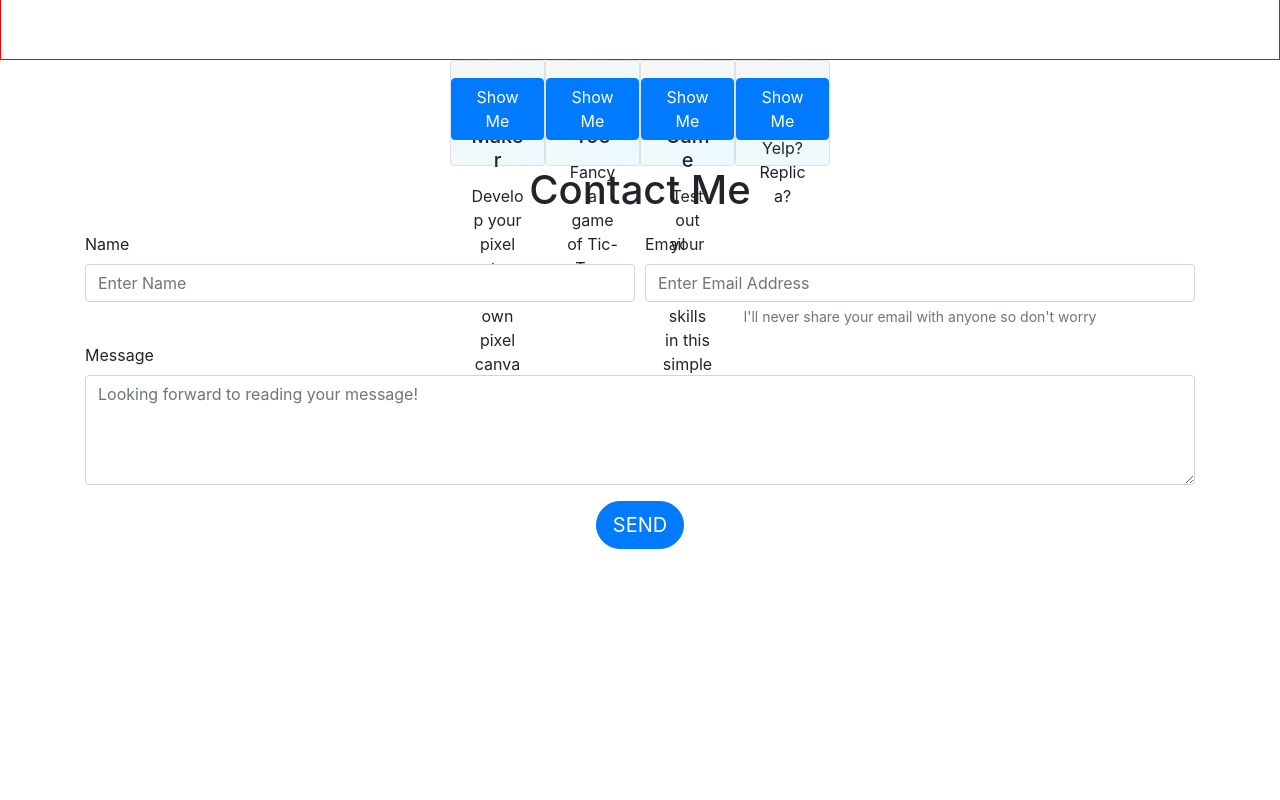
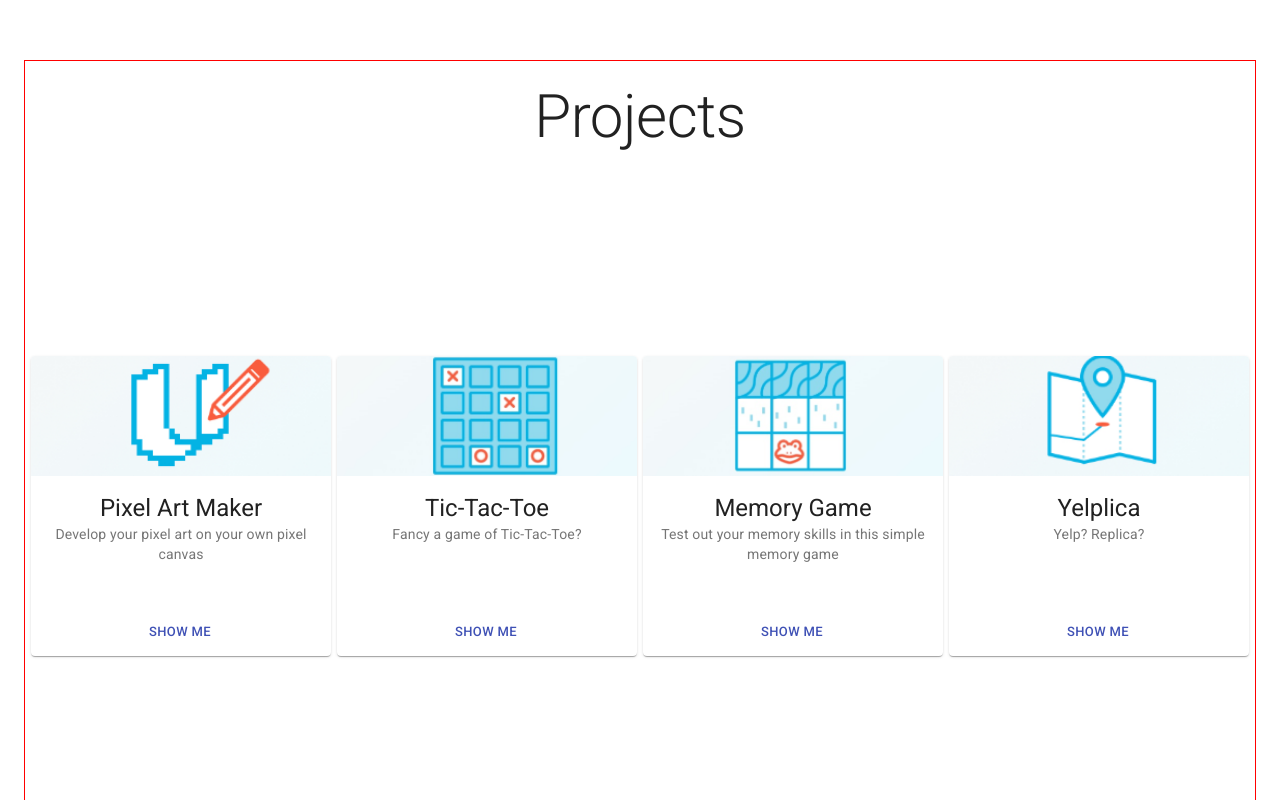
Before and after one commit to baoquandinh/baoquandinh.github.io, a React (Create React App) app in the folder baoquandinhportfolio/: page /projects in a window 1280 px wide. Shown: the part 740-1540 px from the top of the page. Before the commit the page ends 1289 px from the top, so only its background shows below. Built offline with nearby package versions, Linux system fonts and the light colour scheme.

Commit message:
Switched over to material-ui

```diff
--- a/baoquandinhportfolio/package.json
+++ b/baoquandinhportfolio/package.json
@@ -3,6 +3,8 @@
   "version": "0.1.0",
   "private": true,
   "dependencies": {
+    "@material-ui/core": "^4.11.4",
+    "@material-ui/icons": "^4.11.2",
     "@testing-library/jest-dom": "^5.12.0",
     "@testing-library/react": "^11.2.6",
     "@testing-library/user-event": "^12.8.3",
--- a/baoquandinhportfolio/public/index.html
+++ b/baoquandinhportfolio/public/index.html
@@ -24,6 +24,9 @@
       work correctly both with client-side routing and a non-root public URL.
       Learn how to configure a non-root public URL by running `npm run build`.
     -->
+
+    <!-- CSS Styles -->
+    <link rel="stylesheet" href="https://fonts.googleapis.com/css?family=Roboto:300,400,500,700&display=swap" />
     <title>React App</title>
   </head>
   <body>
--- a/baoquandinhportfolio/src/App.tsx
+++ b/baoquandinhportfolio/src/App.tsx
@@ -3,14 +3,17 @@ import { AboutMePage, SkillsPage, ProjectsPage, ContactMePage } from './pages/in
 import 'bootstrap/dist/css/bootstrap.min.css';
 import 'aos/dist/aos.css';
 import AOS from 'aos'
+import { Container } from '@material-ui/core';
 
 function App() {
   AOS.init()
   return (
     <div className="App">
-      <AboutMePage />
-      <ProjectsPage />
-      <ContactMePage />
+      <Container maxWidth={false}>
+        <AboutMePage />
+        <ProjectsPage />
+        <ContactMePage />
+      </Container>
     </div>
   );
 }
--- a/baoquandinhportfolio/src/components/Projects/ProjectCard.tsx
+++ b/baoquandinhportfolio/src/components/Projects/ProjectCard.tsx
@@ -1,9 +1,8 @@
 import { Component, Fragment } from 'react'
 import { IProject } from './models/Project'
-import 'bootstrap/dist/css/bootstrap.min.css';
 import '../../styles/ProjectCard.css'
 import '../../styles/Helper.css'
-import { Container, Row, Col, Button, Card, Modal } from 'react-bootstrap'
+import { Card, CardActionArea, CardActions, Button, CardMedia, CardContent, Typography } from '@material-ui/core';
 
 interface IProp {
     project: IProject;
@@ -43,15 +42,19 @@ export class ProjectCard extends Component<IProp, IState> {
 
     render() {
         const { project } = this.props
-        return <Card style={{ height: "100%" }}>
-            <Card.Img id={`${project.imageName}-image`} src={`${process.env.PUBLIC_URL}/images/${project.imageName}.png`} alt={`Image of ${project.imageName}`} style={{ height: "100%" }}></Card.Img>
-            <Card.ImgOverlay id={`${project.imageName}-image-overlay`} style={{paddingTop: '15px'}}>
-                <Card.Title>{project.name}</Card.Title>
-                <Card.Text>{project.description}</Card.Text>
-                <Card.Text style={{ position: "absolute", right: '0px', left: '0px', bottom: '25px' }}>
-                    <Button onClick={() => { this.handleClick(project.projectHTMLName) }}>Show Me</Button>
-                </Card.Text>
-            </Card.ImgOverlay>
+        return <Card data-aos="fade-out" data-aos-duration="2000" style={{ height: "300px", width: "300px"}}>
+            <CardActionArea style={{position: "relative"}}>
+                <CardMedia image={`${process.env.PUBLIC_URL}/images/${project.imageName}.png`} title={project.imageName} style={{height: "120px"}}/>
+                <CardContent>
+                    <Typography color="textPrimary" variant="h5" component="h2">{project.name}</Typography>
+                    <Typography color="textSecondary" variant="body2" component="p">{project.description}</Typography>
+                </CardContent>
+            </CardActionArea>
+            <CardActions style={{position: "absolute", bottom: "0", left: "35%", right: "35%"}}>
+                <Button size="small" color="primary">
+                    Show Me
+                </Button>
+            </CardActions>
         </Card>
     }
 }
--- a/baoquandinhportfolio/src/pages/AboutMePage.tsx
+++ b/baoquandinhportfolio/src/pages/AboutMePage.tsx
@@ -5,7 +5,7 @@ import '../styles/aboutme.css';
 // import '../styles/Helper.css';
 
 export const AboutMePage = () => {
-    return <Grid container direction="column" justify="space-evenly" alignItems="center" style={{ height: "100vh" }} className="test">
+    return <Grid container direction="column" justify="space-evenly" alignItems="center" style={{ height: "100vh" }}>
         <Grid item>
             <AboutMeDescription />
         </Grid>
--- a/baoquandinhportfolio/src/pages/ContactMePage.tsx
+++ b/baoquandinhportfolio/src/pages/ContactMePage.tsx
@@ -1,12 +1,17 @@
 import { ContactMeForm } from '../components/ContactMe/ContactMeForm'
-import { Container, Row, Col, Button, Form } from 'react-bootstrap';
-import 'bootstrap/dist/css/bootstrap.min.css';
+import '../styles/Helper.css'
+import { Grid, Typography, Paper } from "@material-ui/core";
+
 
 export const ContactMePage = () => {
-    return <Container>
-        <Row className="h-100" style={{ paddingBottom: '10px' }}>
-            <Col><h1>Contact Me</h1></Col>
-        </Row>
-        <ContactMeForm />
-    </Container>
+    return <Grid container direction="column" justify="space-evenly" alignItems="center" className="test" style={{ height: "100vh" }}>
+        <Grid item>
+            <Typography color="textPrimary" variant="h3" component="h3">Contact Me</Typography>
+        </Grid>
+        <Grid item>
+            <Paper elevation={3}>
+                <ContactMeForm />
+            </Paper>
+        </Grid>
+    </Grid>
 }
--- a/baoquandinhportfolio/src/pages/ProjectsPage.tsx
+++ b/baoquandinhportfolio/src/pages/ProjectsPage.tsx
@@ -1,20 +1,21 @@
 import 'bootstrap/dist/css/bootstrap.min.css';
 import '../styles/Helper.css'
-import { Container, Row, Col, Button } from 'react-bootstrap'
 import { ProjectCard } from '../components/Projects/ProjectCard'
 import { IProject } from '../components/Projects/models/Project'
+import { Grid, Typography} from '@material-ui/core'
 
 
 
 export const ProjectsPage = () => {
     let projects: IProject[] = [{ name: 'Pixel Art Maker', description: 'Develop your pixel art on your own pixel canvas', imageName: 'pixel-maker', projectHTMLName: "PixelMaker" }, { name: 'Tic-Tac-Toe', description: 'Fancy a game of Tic-Tac-Toe?', imageName: 'memory-picture', projectHTMLName: "https://codepen.io/baoquandinh/pen/ZojRpz" }, { name: 'Memory Game', description: 'Test out your memory skills in this simple memory game', imageName: 'arcade-game', projectHTMLName: "https://codepen.io/baoquandinh/pen/ZojRpz" }, { name: 'Yelplica', description: 'Yelp? Replica?', imageName: 'yelp-replica', projectHTMLName: "https://codepen.io/baoquandinh/pen/ZojRpz" }]
-    return <Container>
-        <Row className="justify-content-md-center">
-            {projects.map(project => {
-                return <Col className="remove-padding" md={1} >
-                    <ProjectCard project={project} />
-                </Col>
-            })}
-        </Row>
-    </Container>
+    return <Grid container justify="space-evenly" style={{height: "100vh"}} className="test">
+        <Grid item xs={12} >
+            <Typography color="textPrimary" variant="h2" component="h2" style={{paddingTop: "20px"}}>Projects</Typography>
+        </Grid>
+        {projects.map(project => {
+            return <Grid key={project.name} item>
+                <ProjectCard project={project}/>
+            </Grid>
+        })}
+    </Grid>
 }
--- /dev/null
+++ b/baoquandinhportfolio/src/styles/index.css
@@ -0,0 +1,9 @@
+html,
+body {
+    height: 100%;
+}
+
+#root {
+    height: 100%;
+    display: flex;
+}
```
Also changed, not shown: 1 other file (tests, documents, lock files or other folders).
